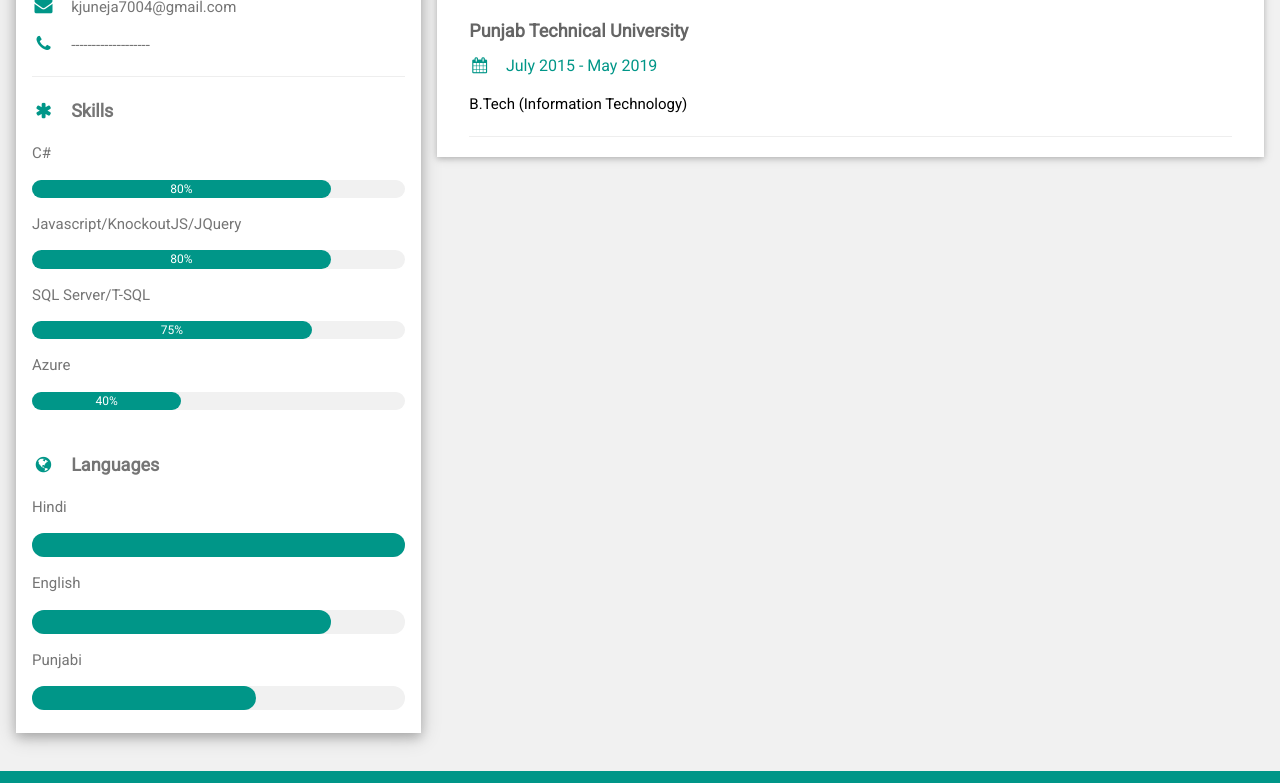
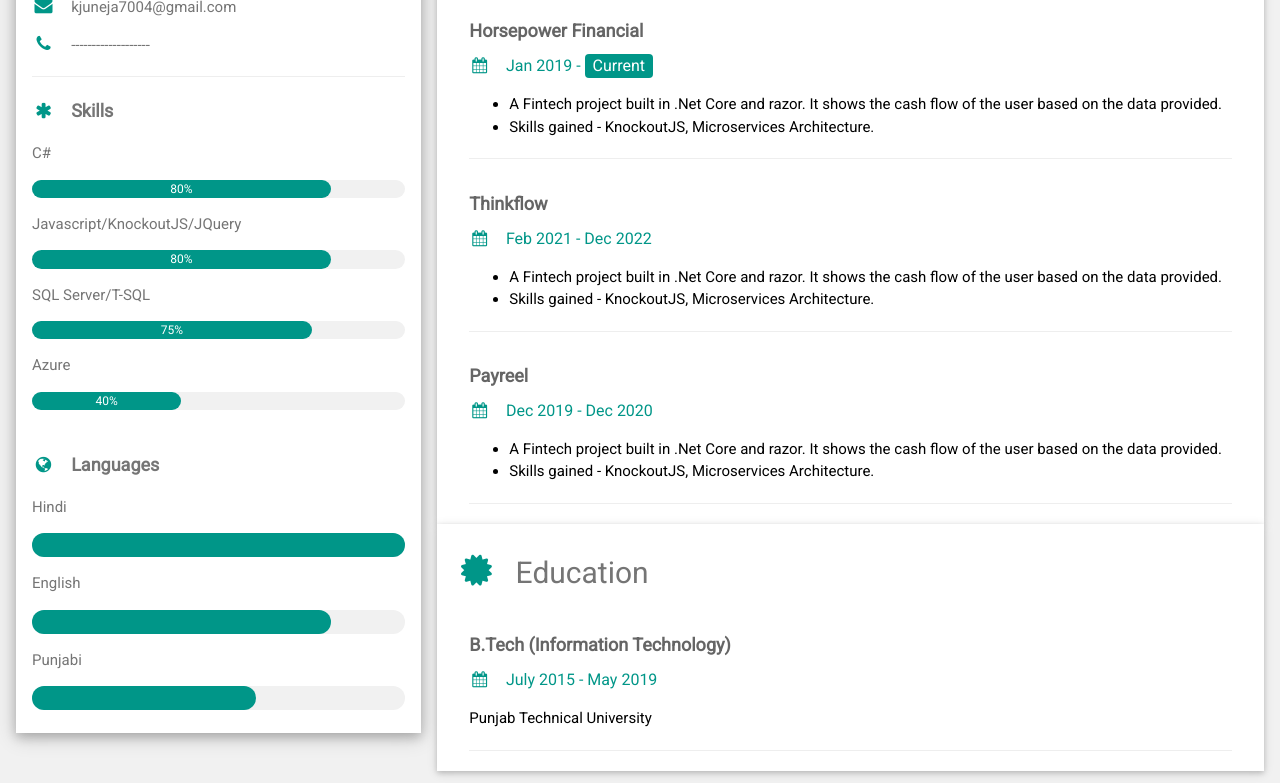
Before and after one commit to kartikjuneja/kartikjuneja.github.io, a plain HTML site: page index.html in a window 1280 px wide. Shown: the part 414-1197 px from the top of the page. Drawn offline with nearby package versions, Linux system fonts and the light colour scheme.

Commit message:
Update index.html

```diff
--- a/index.html
+++ b/index.html
@@ -92,11 +92,42 @@
       </div>
 
       <div class="w3-container w3-card w3-white">
+        <h2 class="w3-text-grey w3-padding-16"><i class="fa fa-certificate fa-fw w3-margin-right w3-xxlarge w3-text-teal"></i>Projects</h2>
+        <div class="w3-container">
+          <h5 class="w3-opacity"><b>Horsepower Financial</b></h5>
+          <h6 class="w3-text-teal"><i class="fa fa-calendar fa-fw w3-margin-right"></i>Jan 2019 - <span class="w3-tag w3-teal w3-round">Current</span></h6>
+          <ul>
+          	<li>A Fintech project built in .Net Core and razor. It shows the cash flow of the user based on the data provided.</li>
+            <li>Skills gained - KnockoutJS, Microservices Architecture.</li>
+          </ul>
+          <hr>
+        </div>
+                <div class="w3-container">
+          <h5 class="w3-opacity"><b>Thinkflow</b></h5>
+          <h6 class="w3-text-teal"><i class="fa fa-calendar fa-fw w3-margin-right"></i>Feb 2021 - Dec 2022</h6>
+          <ul>
+          	<li>A Fintech project built in .Net Core and razor. It shows the cash flow of the user based on the data provided.</li>
+            <li>Skills gained - KnockoutJS, Microservices Architecture.</li>
+          </ul>
+          <hr>
+        </div>
+                <div class="w3-container">
+          <h5 class="w3-opacity"><b>Payreel</b></h5>
+          <h6 class="w3-text-teal"><i class="fa fa-calendar fa-fw w3-margin-right"></i>Dec 2019 - Dec 2020</h6>
+          <ul>
+          	<li>A Fintech project built in .Net Core and razor. It shows the cash flow of the user based on the data provided.</li>
+            <li>Skills gained - KnockoutJS, Microservices Architecture.</li>
+          </ul>
+          <hr>
+        </div>
+      </div>
+
+      <div class="w3-container w3-card w3-white">
         <h2 class="w3-text-grey w3-padding-16"><i class="fa fa-certificate fa-fw w3-margin-right w3-xxlarge w3-text-teal"></i>Education</h2>
         <div class="w3-container">
-          <h5 class="w3-opacity"><b>Punjab Technical University</b></h5>
+          <h5 class="w3-opacity"><b>B.Tech (Information Technology)</b></h5>
           <h6 class="w3-text-teal"><i class="fa fa-calendar fa-fw w3-margin-right"></i>July 2015 - May 2019</h6>
-          <p>B.Tech (Information Technology)</p>
+          <p>Punjab Technical University</p>
           <hr>
         </div>
       </div>
```
